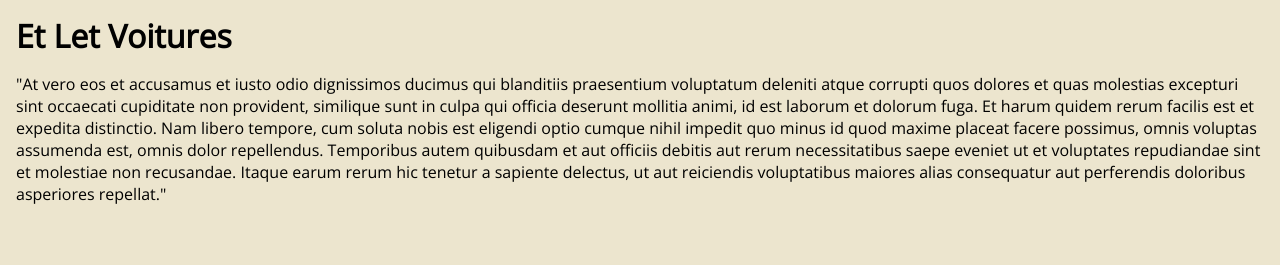
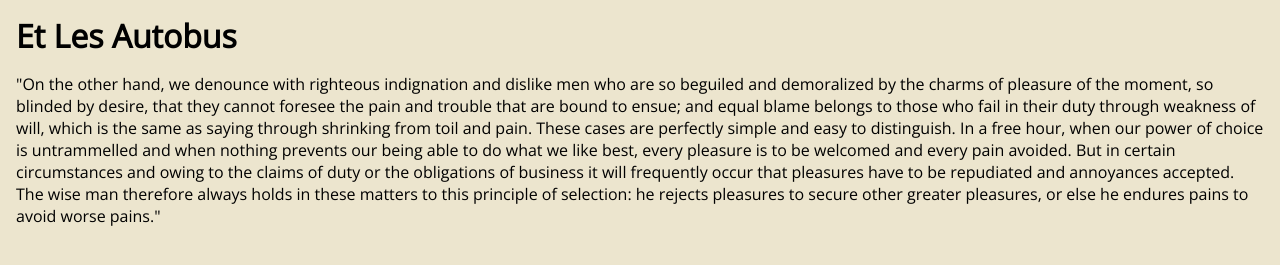
Before and after one commit to svenbot42/coffee-shop, a Gatsby site: page /2021-07-15-quelo-parkna/ in a window 1280 px wide. Shown: the part 81-346 px from the top of the page. Built offline with nearby package versions, Linux system fonts and the light colour scheme; Gatsby itself is replaced by a stand-in of ours.

Commit message:
Update Blog “2021-07-15-quelo-parkna”

```diff
--- a/src/blog/2021-07-15-quelo-parkna.md
+++ b/src/blog/2021-07-15-quelo-parkna.md
@@ -1,5 +1,5 @@
 ---
-title: Et Let Voitures
+title: Et Les Autobus
 date: 2021-07-15T21:59:31.566Z
 ---
-"At vero eos et accusamus et iusto odio dignissimos ducimus qui blanditiis praesentium voluptatum deleniti atque corrupti quos dolores et quas molestias excepturi sint occaecati cupiditate non provident, similique sunt in culpa qui officia deserunt mollitia animi, id est laborum et dolorum fuga. Et harum quidem rerum facilis est et expedita distinctio. Nam libero tempore, cum soluta nobis est eligendi optio cumque nihil impedit quo minus id quod maxime placeat facere possimus, omnis voluptas assumenda est, omnis dolor repellendus. Temporibus autem quibusdam et aut officiis debitis aut rerum necessitatibus saepe eveniet ut et voluptates repudiandae sint et molestiae non recusandae. Itaque earum rerum hic tenetur a sapiente delectus, ut aut reiciendis voluptatibus maiores alias consequatur aut perferendis doloribus asperiores repellat."
+"On the other hand, we denounce with righteous indignation and dislike men who are so beguiled and demoralized by the charms of pleasure of the moment, so blinded by desire, that they cannot foresee the pain and trouble that are bound to ensue; and equal blame belongs to those who fail in their duty through weakness of will, which is the same as saying through shrinking from toil and pain. These cases are perfectly simple and easy to distinguish. In a free hour, when our power of choice is untrammelled and when nothing prevents our being able to do what we like best, every pleasure is to be welcomed and every pain avoided. But in certain circumstances and owing to the claims of duty or the obligations of business it will frequently occur that pleasures have to be repudiated and annoyances accepted. The wise man therefore always holds in these matters to this principle of selection: he rejects pleasures to secure other greater pleasures, or else he endures pains to avoid worse pains."
```
